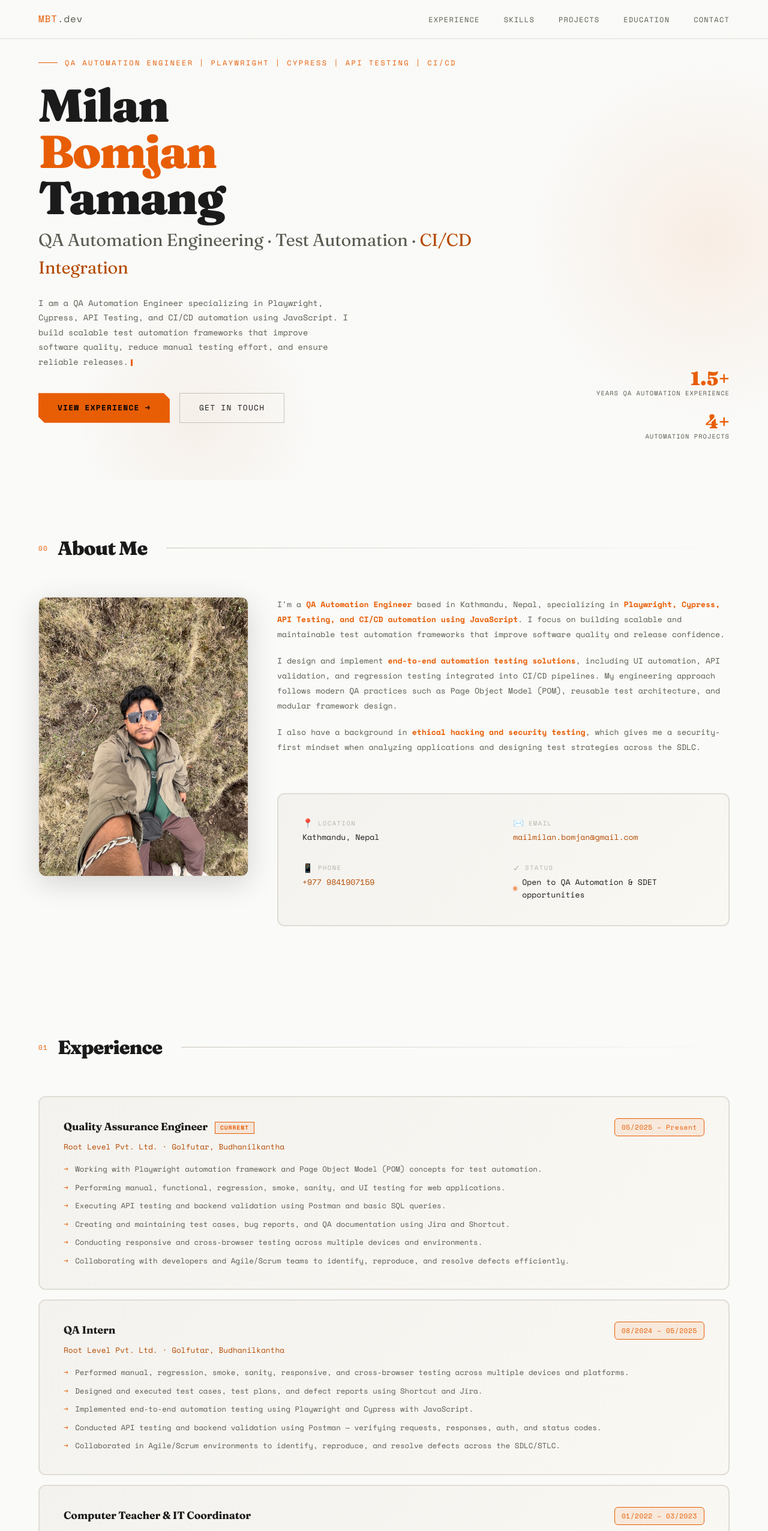
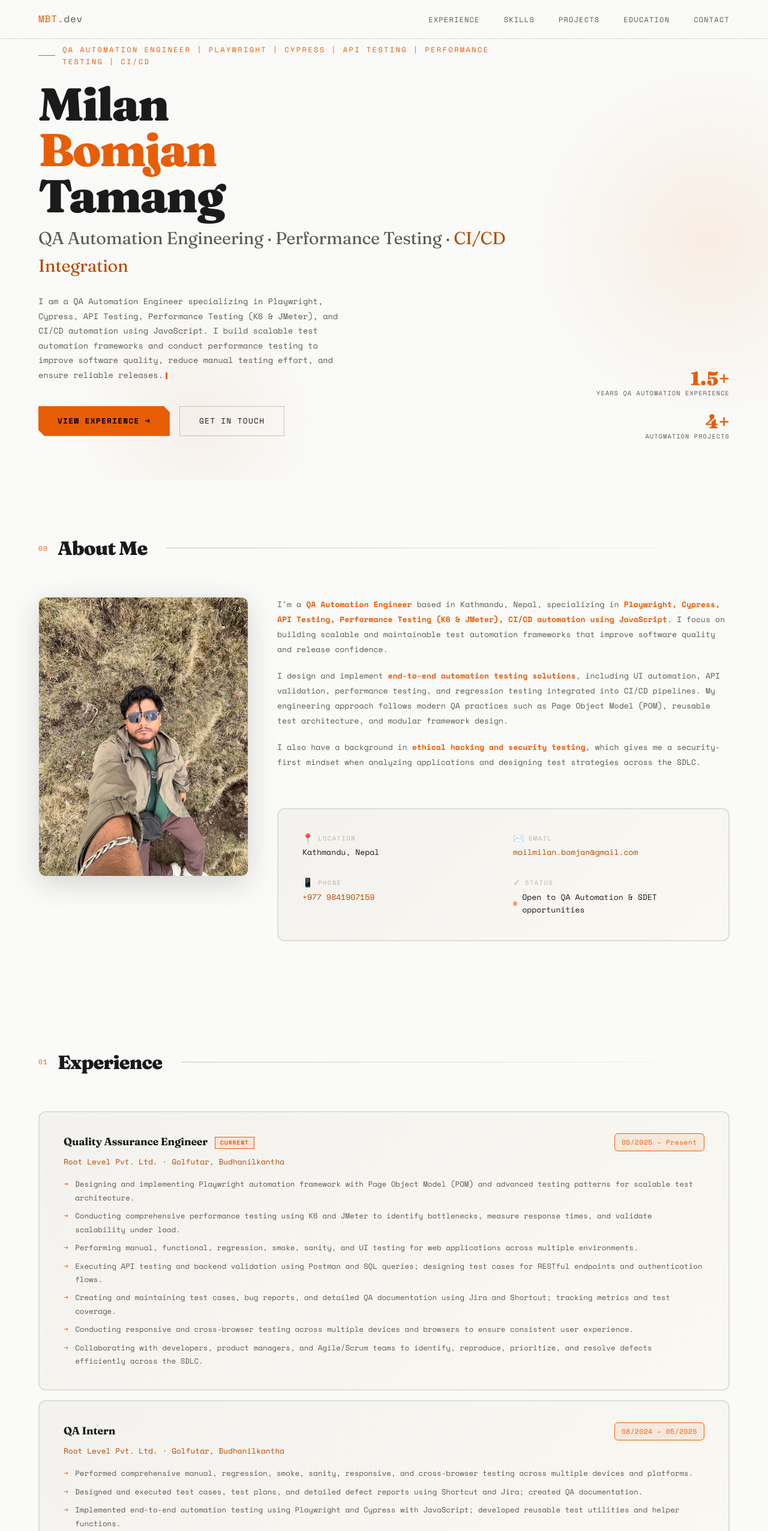
Before and after one commit to MEELAN2001/milan-portfolio, a Next.js app: page / in a window 1280 px wide. Shown: the top 2552 px of the page at 60% size. Built offline with nearby package versions, Linux system fonts and the light colour scheme.

Commit message:
refactor: update portfolio metadata and enhance content with performance testing details; improve hero and about sections for clarity and responsiveness

```diff
--- a/src/app/globals.css
+++ b/src/app/globals.css
@@ -1468,6 +1468,31 @@ footer {
   section, .contact-section { padding: 4rem 1.5rem; }
   .hero { padding: 0 1.5rem; }
   .hero-stats { display: none; }
+
+  /* Hero Tag Responsive */
+  .hero-tag {
+    font-size: 0.65rem;
+    flex-wrap: wrap;
+    gap: 0.5rem;
+    margin-bottom: 1rem;
+  }
+
+  .hero-tag::before {
+    display: none;
+  }
+
+  .hero h1 {
+    font-size: clamp(2rem, 5vw, 3.5rem);
+  }
+
+  .hero-subtitle {
+    font-size: clamp(1rem, 2vw, 1.4rem);
+  }
+
+  .hero-desc {
+    font-size: 0.75rem;
+    max-width: 100%;
+  }
   .contact-inner { padding: 2rem 1.5rem; }
   footer { padding: 1.5rem; flex-direction: column; gap: 0.5rem; text-align: center; }
 
--- a/src/app/layout.js
+++ b/src/app/layout.js
@@ -1,10 +1,10 @@
 import "./globals.css";
 
 export const metadata = {
-  title: "Milan Bomjan Tamang | QA Automation Engineer | Playwright | Cypress",
+  title: "Milan Bomjan | QA Automation & Performance Testing Engineer | Playwright | K6 | JMeter",
 
   description:
-    "QA Automation Engineer specializing in Playwright, Cypress, API Testing, CI/CD automation, and scalable test framework design using JavaScript. Portfolio of Milan Bomjan Tamang.",
+    "QA Automation Engineer specializing in Playwright, Cypress, API Testing, Performance Testing (K6 & JMeter), CI/CD automation, and scalable test framework design using JavaScript.",
 
   keywords: [
     "QA Automation Engineer",
@@ -13,12 +13,17 @@ export const metadata = {
     "Playwright Automation",
     "Cypress Testing",
     "API Testing",
+    "Performance Testing",
+    "K6 Load Testing",
+    "JMeter Performance Testing",
     "CI/CD",
     "JavaScript Automation",
     "SDET",
     "Test Automation Framework",
     "Quality Assurance Engineer",
-    "Kathmandu Nepal"
+    "QA Engineer Nepal",
+    "Software Testing Kathmandu",
+    "Automation Engineer Nepal"
   ],
 
   authors: [{ name: "Milan Bomjan Tamang" }],
@@ -31,9 +36,9 @@ export const metadata = {
   },
 
   openGraph: {
-    title: "Milan Bomjan Tamang | QA Automation Engineer",
+    title: "Milan Bomjan | QA Automation & Performance Testing Engineer | Playwright | K6 | JMeter",
     description:
-      "QA Automation Engineer specializing in Playwright, Cypress, API Testing, CI/CD automation using JavaScript.",
+      "QA Automation Engineer specializing in Playwright, Cypress, API Testing, Performance Testing (K6 & JMeter), CI/CD automation, and scalable test framework design using JavaScript.",
     url: "https://milanbomjantamang.com.np",
     siteName: "Milan Bomjan Portfolio",
     type: "website",
@@ -50,9 +55,9 @@ export const metadata = {
 
   twitter: {
     card: "summary_large_image",
-    title: "QA Automation Engineer | Playwright | Cypress",
+    title: "Milan Bomjan | QA Automation & Performance Testing Engineer",
     description:
-      "Automation Testing • API Testing • CI/CD • JavaScript QA Engineer",
+      "Automation Testing • API Testing • Performance Testing (K6 & JMeter) • CI/CD • JavaScript QA Engineer",
     images: ["/og-image.png"]
   },
 
@@ -74,12 +79,62 @@ export const metadata = {
 
 // ✅ FIX: themeColor moved here
 export const viewport = {
+  width: "device-width",
+  initialScale: 1,
+  maximumScale: 5,
   themeColor: "#e85d04"
 };
 
 export default function RootLayout({ children }) {
+  const schemaData = {
+    "@context": "https://schema.org",
+    "@type": "Person",
+    "name": "Milan Bomjan Tamang",
+    "jobTitle": "QA Automation Engineer & SDET",
+    "url": "https://milanbomjantamang.com.np",
+    "image": "https://milanbomjantamang.com.np/Profile.jpeg",
+    "email": "mailmilan.bomjan@gmail.com",
+    "telephone": "+977-9841907159",
+    "address": {
+      "@type": "PostalAddress",
+      "addressLocality": "Kathmandu",
+      "addressCountry": "NP"
+    },
+    "knowsAbout": [
+      "Playwright",
+      "Cypress",
+      "API Testing",
+      "Performance Testing",
+      "K6",
+      "JMeter",
+      "CI/CD",
+      "JavaScript",
+      "Test Automation",
+      "SDET"
+    ],
+    "sameAs": [
+      "https://github.com/MEELAN2001",
+      "https://linkedin.com/in/milan-bomjan-tamang"
+    ],
+    "workLocation": {
+      "@type": "Place",
+      "name": "Kathmandu, Nepal",
+      "geo": {
+        "@type": "GeoCoordinates",
+        "latitude": "27.7172",
+        "longitude": "85.3240"
+      }
+    }
+  };
+
   return (
     <html lang="en">
+      <head>
+        <script
+          type="application/ld+json"
+          dangerouslySetInnerHTML={{ __html: JSON.stringify(schemaData) }}
+        />
+      </head>
       <body>{children}</body>
     </html>
   );
--- a/src/components/sections/About.jsx
+++ b/src/components/sections/About.jsx
@@ -29,13 +29,13 @@ export default function About() {
 
               <p>
                 I&apos;m a <strong>QA Automation Engineer</strong> based in Kathmandu, Nepal, specializing in
-                <strong> Playwright, Cypress, API Testing, and CI/CD automation using JavaScript</strong>.
+                <strong> Playwright, Cypress, API Testing, Performance Testing (K6 & JMeter), CI/CD automation using JavaScript</strong>.
                 I focus on building scalable and maintainable test automation frameworks that improve software quality and release confidence.
               </p>
 
               <p>
                 I design and implement <strong>end-to-end automation testing solutions</strong>, including UI automation, API validation,
-                and regression testing integrated into CI/CD pipelines. My engineering approach follows modern QA practices such as
+                performance testing, and regression testing integrated into CI/CD pipelines. My engineering approach follows modern QA practices such as
                 Page Object Model (POM), reusable test architecture, and modular framework design.
               </p>
 
--- a/src/components/sections/Hero.jsx
+++ b/src/components/sections/Hero.jsx
@@ -10,7 +10,7 @@ export default function Hero() {
 
         {/* SEO TAG */}
         <p className="hero-tag">
-          QA Automation Engineer | Playwright | Cypress | API Testing | CI/CD
+          QA Automation Engineer | Playwright | Cypress | API Testing | Performance Testing | CI/CD
         </p>
 
         {/* NAME (SEO STRONG) */}
@@ -22,13 +22,13 @@ export default function Hero() {
 
         {/* ROLE KEYWORD LINE */}
         <p className="hero-subtitle">
-          QA Automation Engineering · Test Automation · <span>CI/CD Integration</span>
+          QA Automation Engineering · Performance Testing · <span>CI/CD Integration</span>
         </p>
 
         {/* SEO DESCRIPTION (IMPORTANT PART) */}
         <p className="hero-desc">
-          I am a QA Automation Engineer specializing in Playwright, Cypress, API Testing, and CI/CD automation using JavaScript.
-          I build scalable test automation frameworks that improve software quality, reduce manual testing effort, and ensure reliable releases.
+          I am a QA Automation Engineer specializing in Playwright, Cypress, API Testing, Performance Testing (K6 & JMeter), and CI/CD automation using JavaScript.
+          I build scalable test automation frameworks and conduct performance testing to improve software quality, reduce manual testing effort, and ensure reliable releases.
 
           <span className="cursor" />
         </p>
--- a/src/data/experience.js
+++ b/src/data/experience.js
@@ -7,12 +7,13 @@ export const experiences = [
     period: '05/2025 – Present',
     current: true,
     bullets: [
-      'Working with Playwright automation framework and Page Object Model (POM) concepts for test automation.',
-      'Performing manual, functional, regression, smoke, sanity, and UI testing for web applications.',
-      'Executing API testing and backend validation using Postman and basic SQL queries.',
-      'Creating and maintaining test cases, bug reports, and QA documentation using Jira and Shortcut.',
-      'Conducting responsive and cross-browser testing across multiple devices and environments.',
-      'Collaborating with developers and Agile/Scrum teams to identify, reproduce, and resolve defects efficiently.',
+      'Designing and implementing Playwright automation framework with Page Object Model (POM) and advanced testing patterns for scalable test architecture.',
+      'Conducting comprehensive performance testing using K6 and JMeter to identify bottlenecks, measure response times, and validate scalability under load.',
+      'Performing manual, functional, regression, smoke, sanity, and UI testing for web applications across multiple environments.',
+      'Executing API testing and backend validation using Postman and SQL queries; designing test cases for RESTful endpoints and authentication flows.',
+      'Creating and maintaining test cases, bug reports, and detailed QA documentation using Jira and Shortcut; tracking metrics and test coverage.',
+      'Conducting responsive and cross-browser testing across multiple devices and browsers to ensure consistent user experience.',
+      'Collaborating with developers, product managers, and Agile/Scrum teams to identify, reproduce, prioritize, and resolve defects efficiently across the SDLC.',
     ],
   },
   {
@@ -23,11 +24,11 @@ export const experiences = [
     period: '08/2024 – 05/2025',
     current: false,
     bullets: [
-      'Performed manual, regression, smoke, sanity, responsive, and cross-browser testing across multiple devices and platforms.',
-      'Designed and executed test cases, test plans, and defect reports using Shortcut and Jira.',
-      'Implemented end-to-end automation testing using Playwright and Cypress with JavaScript.',
-      'Conducted API testing and backend validation using Postman — verifying requests, responses, auth, and status codes.',
-      'Collaborated in Agile/Scrum environments to identify, reproduce, and resolve defects across the SDLC/STLC.',
+      'Performed comprehensive manual, regression, smoke, sanity, responsive, and cross-browser testing across multiple devices and platforms.',
+      'Designed and executed test cases, test plans, and detailed defect reports using Shortcut and Jira; created QA documentation.',
+      'Implemented end-to-end automation testing using Playwright and Cypress with JavaScript; developed reusable test utilities and helper functions.',
+      'Conducted API testing and backend validation using Postman; verified requests, responses, authentication, and HTTP status codes.',
+      'Collaborated in Agile/Scrum environments to identify, reproduce, and resolve defects across the full SDLC and STLC.',
     ],
   },
   {
--- a/src/data/skills.js
+++ b/src/data/skills.js
@@ -3,7 +3,7 @@ export const skillCategories = [
     id: 1,
     icon: '🧪',
     title: 'Testing Tools',
-    items: ['Playwright', 'Cypress', 'Postman', 'JMeter', 'Appium', 'Maestro'],
+    items: ['Playwright', 'Cypress', 'Postman', 'JMeter', 'K6', 'Appium', 'Maestro'],
   },
   {
     id: 2,
@@ -14,6 +14,7 @@ export const skillCategories = [
       'Manual Testing',
       'API Testing',
       'API Automation',
+      'Performance Testing',
       'Regression Testing',
       'Smoke Testing',
       'Sanity Testing',
```
